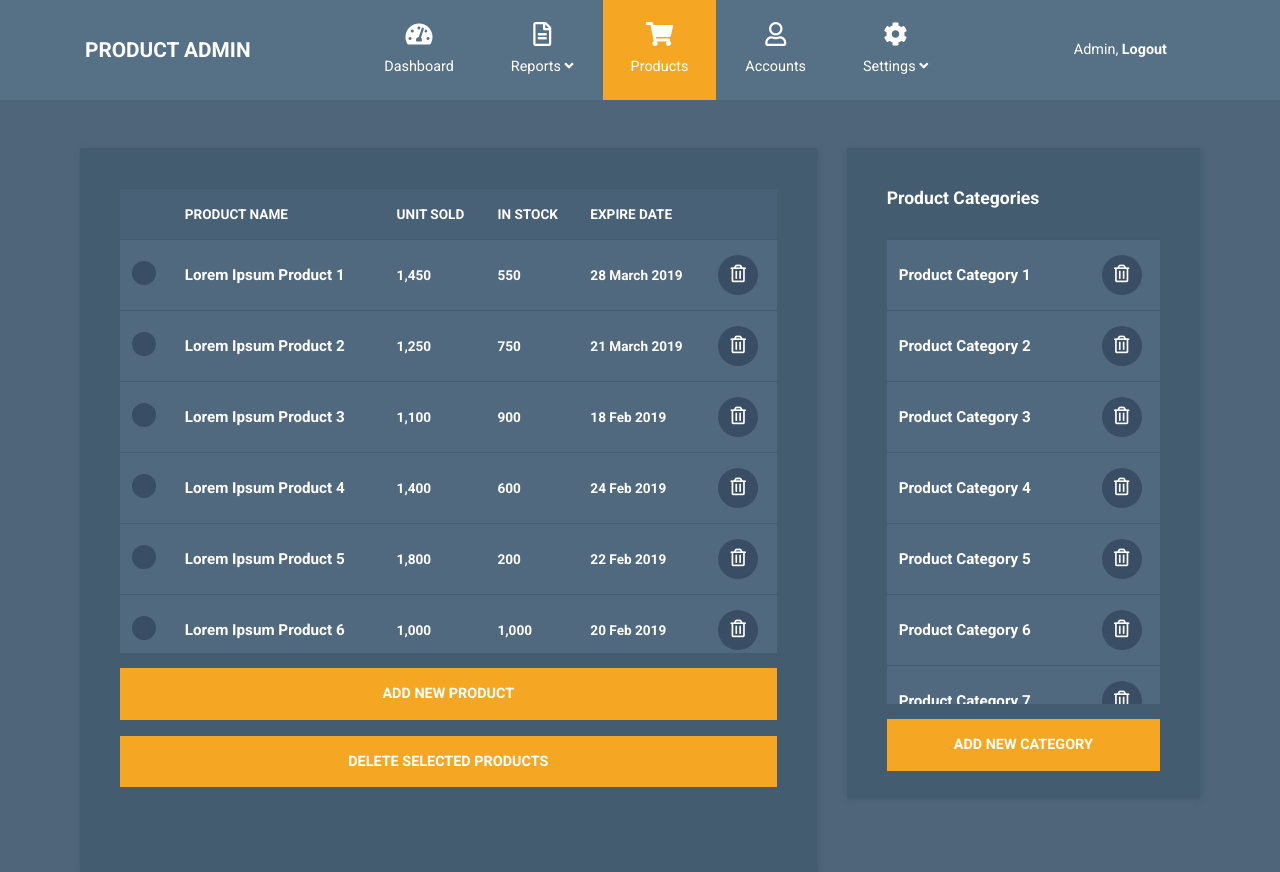
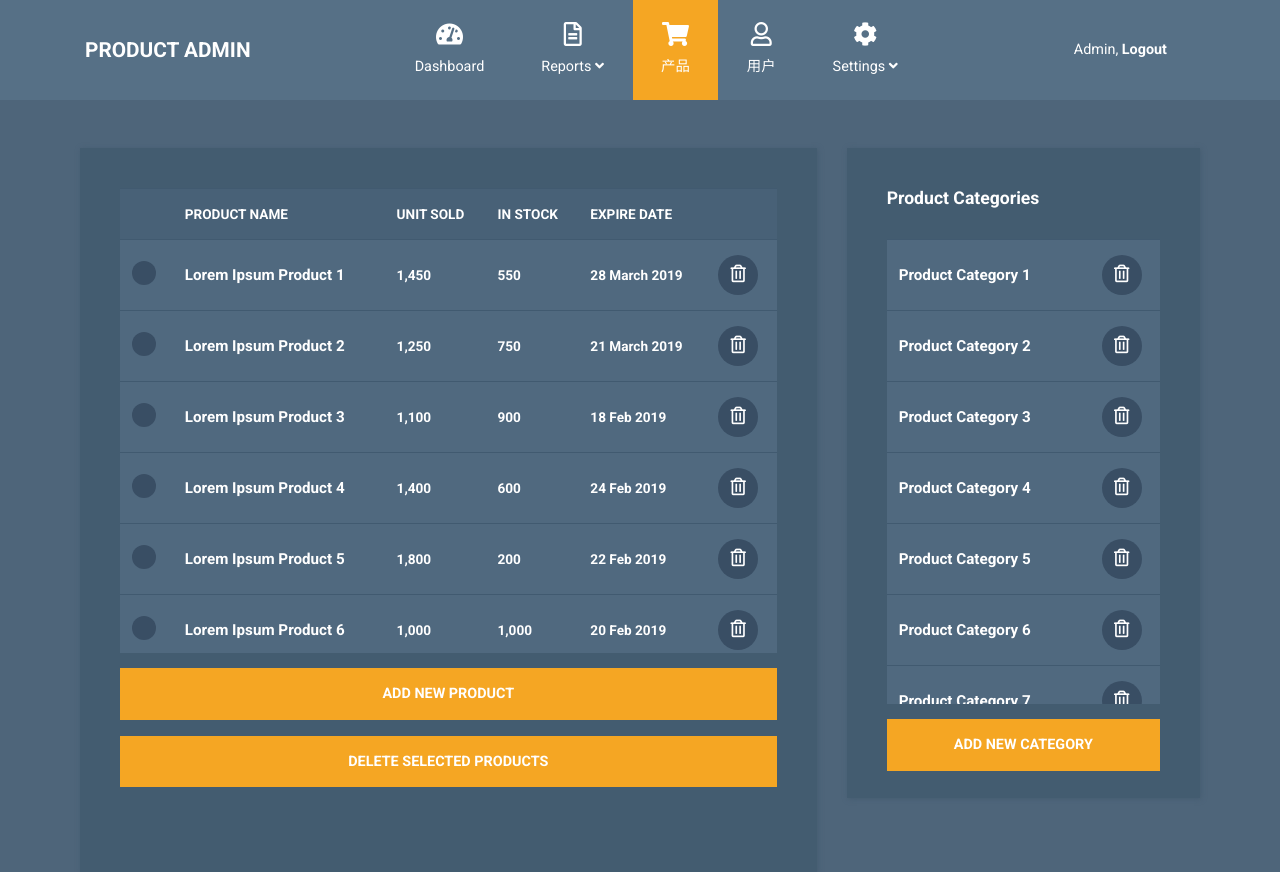
Before and after one commit to testeryang/flask, a Flask app: template templates/products.html in a window 1280 px wide. Shown: the top 872 px of the page. Run offline with Flask 2, Linux system fonts and the light colour scheme; the template is opened without the code that fills it, so the values that code supplies are empty.

Commit message:
更改路由

```diff
--- a/app.py
+++ b/app.py
@@ -45,6 +45,12 @@ def my_mysql():
 @app.route('/')
 def login():
     return render_template('login.html')
+@app.route('/products')
+def products():
+    return render_template('products.html')
+@app.route('/accounts')
+def accounts():
+    return render_template('accounts.html')
 @app.route('/login',methods=["GET","POST"])
 def getLoginRequest():
 #查询用户名及密码是否匹配及存在
--- a/templates/index.html
+++ b/templates/index.html
@@ -56,14 +56,14 @@
                             </div>
                         </li>
                         <li class="nav-item">
-                            <a class="nav-link" href="products.html">
+                            <a class="nav-link" href="/products">
                                 <i class="fas fa-shopping-cart"></i>
                                 产品
                             </a>
                         </li>
 
                         <li class="nav-item">
-                            <a class="nav-link" href="accounts.html">
+                            <a class="nav-link" href="/accounts">
                                 <i class="far fa-user"></i>
                                 用户管理
                             </a>
--- a/templates/products.html
+++ b/templates/products.html
@@ -66,14 +66,14 @@
               </div>
             </li>
             <li class="nav-item">
-              <a class="nav-link active" href="products.html">
-                <i class="fas fa-shopping-cart"></i> Products
+              <a class="nav-link active" href="products">
+                <i class="fas fa-shopping-cart"></i> 产品
               </a>
             </li>
 
             <li class="nav-item">
-              <a class="nav-link" href="accounts.html">
-                <i class="far fa-user"></i> Accounts
+              <a class="nav-link" href="accounts">
+                <i class="far fa-user"></i> 用户
               </a>
             </li>
             <li class="nav-item dropdown">
```
